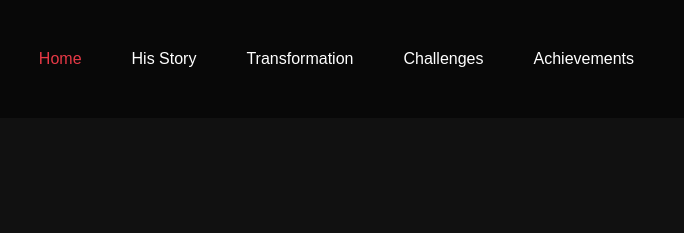
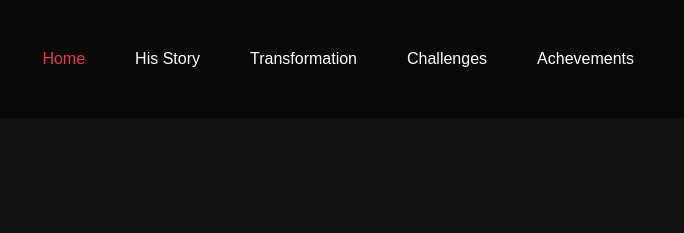
Before and after one commit to git-blame-vansh/Website--Goggins, a plain HTML site: page index.html in a window 1280 px wide. Shown: the top 233 px of the page, 586-1270 px from the left. Drawn offline with Linux system fonts and the light colour scheme.

Commit message:
Update index.html

```diff
--- a/index.html
+++ b/index.html
@@ -26,7 +26,7 @@
 
             <a href="challenges.html" target="_blank">Challenges</a>
 
-            <a href=" achevements.html" target="_blank">Achievements</a>
+            <a href=" achevements.html" target="_blank">Achevements</a>
 
         </div>
 
```
